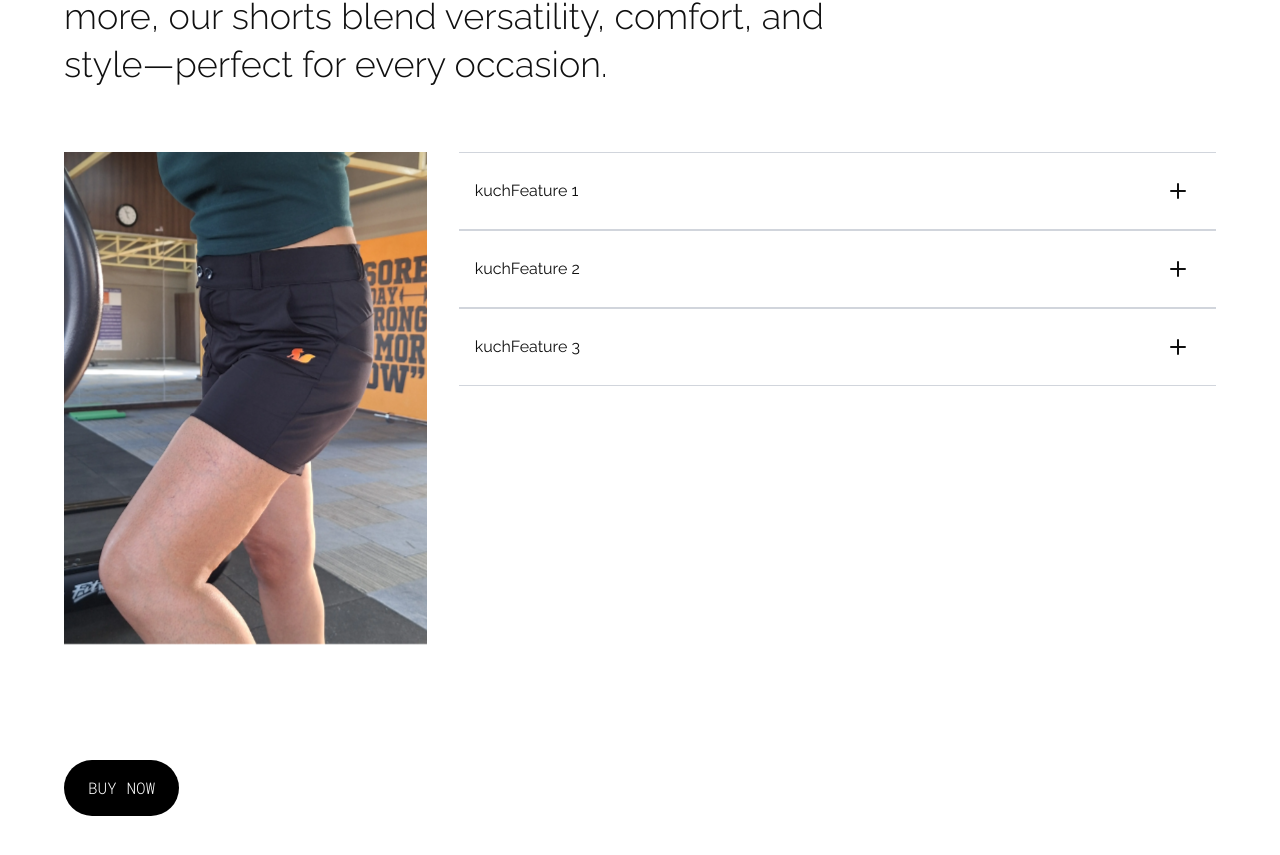
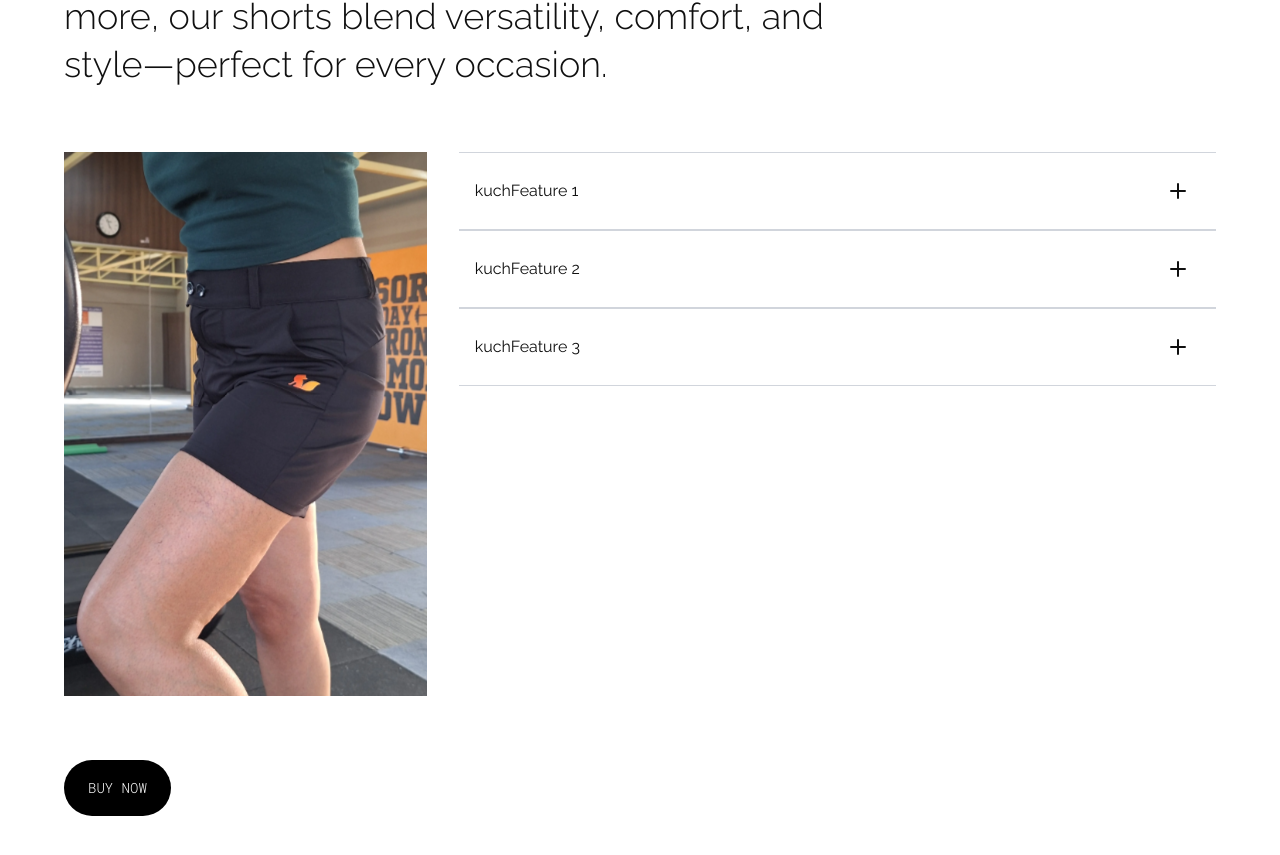
Before and after one commit to AMAN7040/purplFox, a React (Vite) app: page / in a window 1280 px wide. Shown: the part 2649-3504 px from the top of the page. Built offline with nearby package versions, Linux system fonts and the light colour scheme; a web font is replaced by a local one.

Commit message:
Button updated

```diff
--- a/src/Components/BodySection/HeroSection_5/HeroSection_5.jsx
+++ b/src/Components/BodySection/HeroSection_5/HeroSection_5.jsx
@@ -50,7 +50,7 @@ const HeroSection_5 = () => {
                     <div className="relative block aspect-2/3">
                       <img
                         src={image}
-                        className="object-[53.2952% 25.8676%] h-auto w-full object-cover transition-all duration-300 ease-in-out"
+                        className="object-[53.2952% 25.8676%] aspect-2/3 h-auto w-full object-cover transition-all duration-300 ease-in-out"
                       />
                     </div>
                   </div>
@@ -60,7 +60,7 @@ const HeroSection_5 = () => {
           </div>
           <div className="s-footer pt-[calc(var(--spacing)*4)] text-left">
             <a
-              className="inline-flex min-h-[44px] cursor-pointer items-center justify-center rounded-[50px] border-0 bg-black px-[24px] font-secondary font-light break-all text-white xs:min-h-[56px]"
+              className="inline-flex min-h-[44px] cursor-pointer items-center justify-center rounded-[50px] border-0 bg-black px-[24px] font-secondary text-[12px] font-light break-all text-white xs:min-h-[56px] xs:text-sm"
               href="#"
             >
               BUY NOW
```
